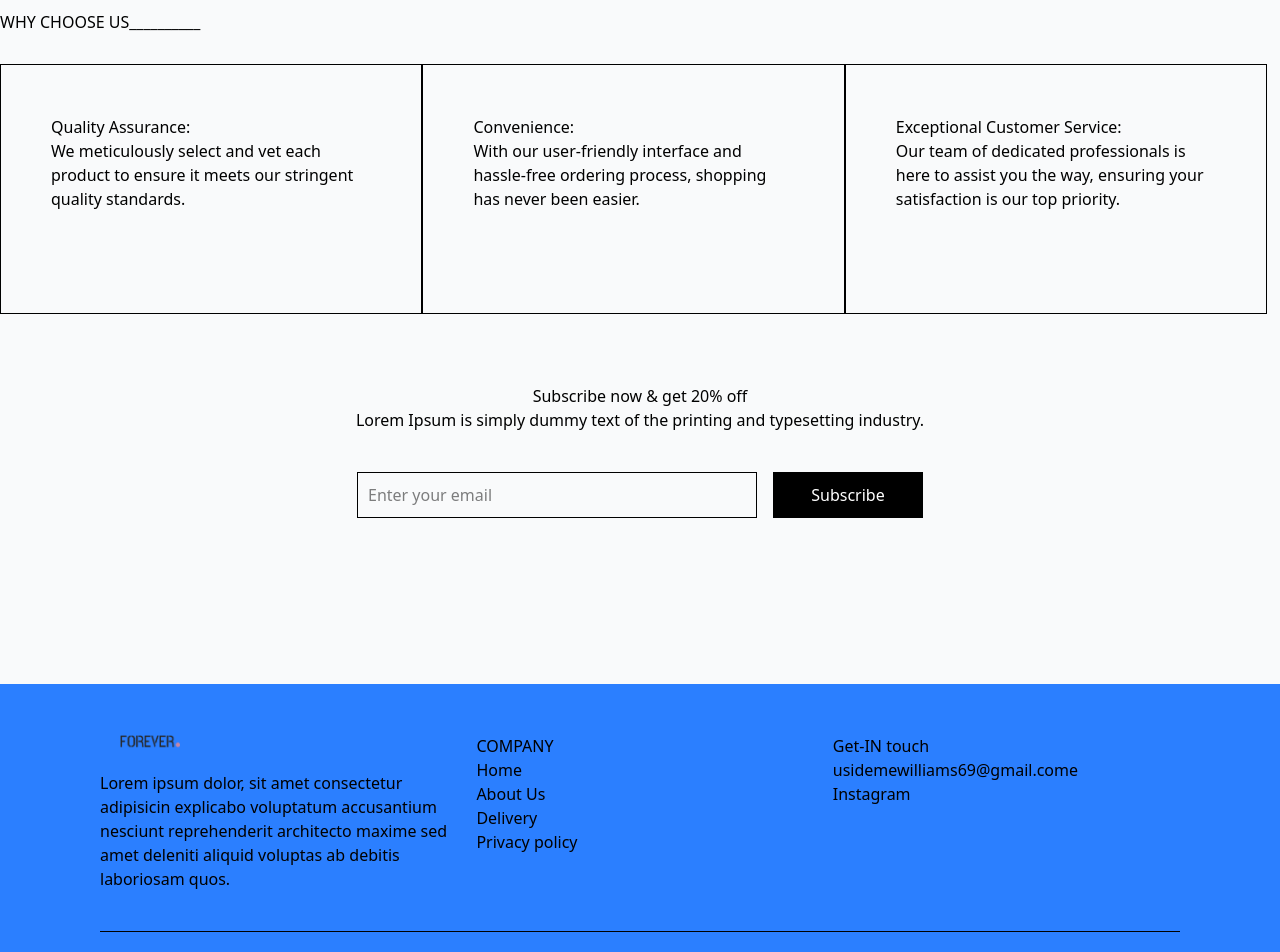
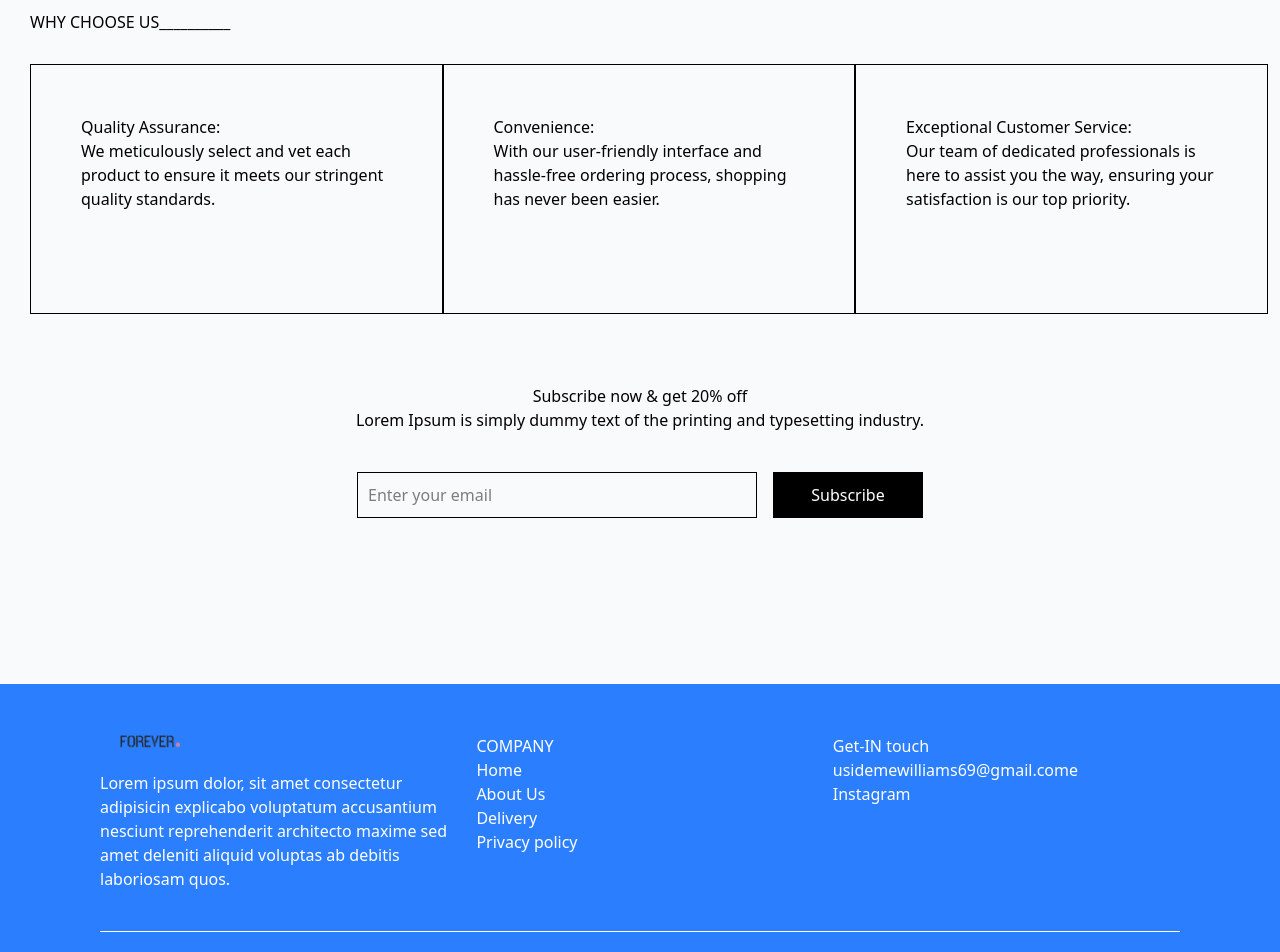
Before and after one commit to Vader-9/E-commercs, a React (Vite) app: page /About in a window 1280 px wide. Shown: the part 673-1625 px from the top of the page. Built offline with nearby package versions, Linux system fonts and the light colour scheme.

Commit message:
am happy with this

```diff
--- a/src/About/About.jsx
+++ b/src/About/About.jsx
@@ -8,14 +8,14 @@ function About() {
                 <h1 className="m-[20px]">ABOUT US________</h1>
                 <div className="flex justify-center items-center gap-[50px] mb-[30px] sm:flex-col md:flex-row flex-col">
                     <img src={assets.about_img} alt="" className="w-[40%]" />
-                    <div className="w-[40%]" >
+                    <div className="w-[80%] md:w-[40%]" >
                         <p>Forever was born out of a passion for innovation and a desire to revolutionize the way people shop online. Our journey began with a simple idea: to provide a platform where customers can easily discover, explore, and purchase a wide range of products from the comfort of their homes.</p>
                         <p>Since our inception, we've worked tirelessly to curate a diverse selection of high-quality products that cater to every taste and preference. From fashion and beauty to electronics and home essentials, we offer an extensive collection sourced from trusted brands and suppliers.</p>
                         <h1>Our Mission</h1>
                         <p>Our mission at Forever is to empower customers with choice, convenience, and confidence. We're dedicated to providing a seamless shopping experience that exceeds expectations, from browsing and ordering to delivery and beyond.</p>
                     </div>
                 </div>
-                <div className="hidden md:block">
+                <div className="hidden md:block md:ml-[30px]">
                     <h1>WHY CHOOSE US__________</h1>
                     <div className="flex w-[100%] mt-[30px]">
                         <div className="border w-[33%] p-[50px] h-[250px]">
--- a/src/Collection/Filters.jsx
+++ b/src/Collection/Filters.jsx
@@ -92,7 +92,7 @@ function Filters({ search, setSearch, }) {
                 </div>
             )}
 
-            <div className="flex gap-[50px]">
+            <div className="flex gap-[50px] ml-[40px] ">
                 <div className="hidden md:block">
                     <h1>Filters</h1>
                     <div className="border border-green-600 p-[20px] mt-[40px] mb-[40px] w-[200px] h-[200px] rounded-[30px] ">
--- a/src/Footer.jsx
+++ b/src/Footer.jsx
@@ -7,22 +7,22 @@ function Footer(){
         <div className=' md:flex '>
             <div className='w-[33%]   md:w-[33%] sm:w-[50%] w-[100%] '>
                 <img src={assets.logo} alt=""  className='w-[100px] p-[20px]'/>
-                <p className='text-white md:text-black'>Lorem ipsum dolor, sit amet consectetur adipisicin explicabo voluptatum accusantium nesciunt reprehenderit architecto maxime sed amet deleniti aliquid voluptas ab debitis laboriosam quos.</p>
+                <p className='text-white '>Lorem ipsum dolor, sit amet consectetur adipisicin explicabo voluptatum accusantium nesciunt reprehenderit architecto maxime sed amet deleniti aliquid voluptas ab debitis laboriosam quos.</p>
             </div>
-            <div className='w-[33%]  p-[20px]'>
+            <div className='w-[33%]  p-[20px] text-white'>
                 <h1>COMPANY</h1>
                 <p>Home</p>
                 <p>About Us</p>
                 <p>Delivery</p>
                 <p>Privacy policy</p>
             </div>
-            <div className='w-[34%]  p-[20px]'>
+            <div className='w-[34%]  p-[20px] text-white'>
                 <p>Get-IN touch</p>
                 <p>usidemewilliams69@gmail.come</p>
                 <p>Instagram</p>
             </div>
         </div>
-        <hr className='mt-[40px]' />
+        <hr className='mt-[40px] text-white' />
        </div>
     )
 }
--- a/src/Home/Header.jsx
+++ b/src/Home/Header.jsx
@@ -2,7 +2,7 @@ import { assets } from "../assets/assets"
 
 function Header() {
     return (
-        <div className="w-full h-[600px]  flex justify-center items-center bg-gray-50">
+        <div className="w-full h-[600px]  flex justify-center items-center bg-gray-50 px-[20px]">
             <div className="flex flex-col h-[500px] w-full  md:flex-row md:justify-between md:items-center  sm:px-2 md:px-5  bg-gray-50 md:pt-[0px] md:h-[600px] md: w-[90%] md: border border-gray-200 md:p-[0px] md: gap-[100px]">
             <div className=" w-50% text-center md:w-full md:gap-[50px] md:text-left">
                 <h1>_______Welcome to Amazo</h1>
```
